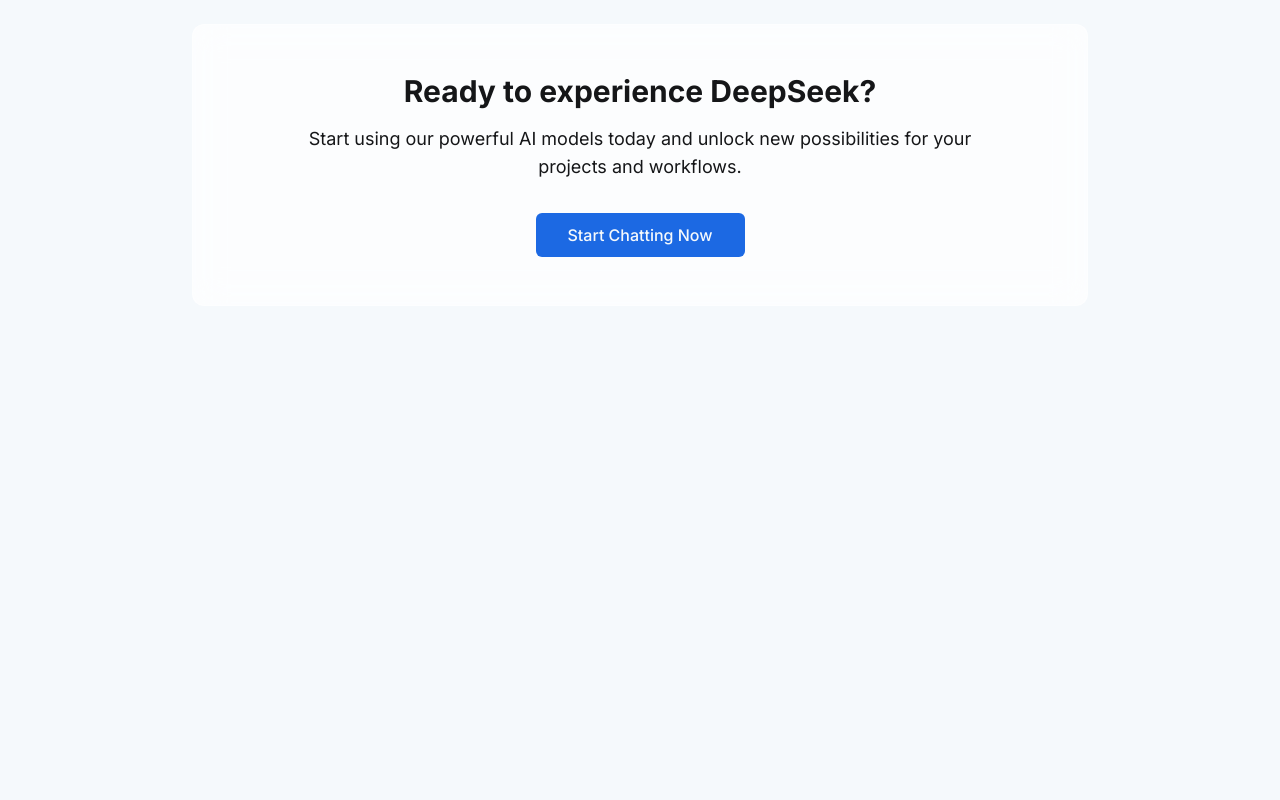
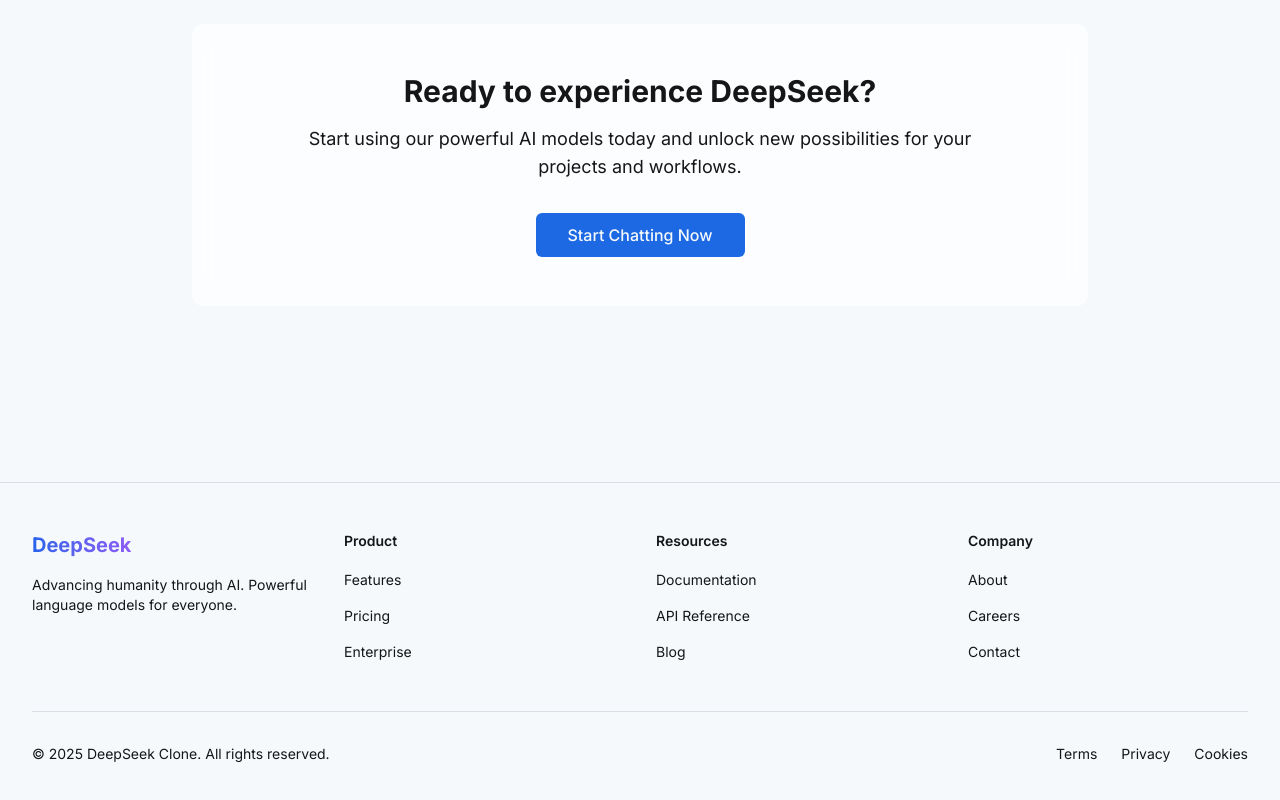
Before and after one commit to Dave-devs/deepseek-clone, a Next.js app: page / in a window 1280 px wide. Shown: the part 1943-2743 px from the top of the page. Before the commit the page ends 2329 px from the top, so only its background shows below. Built offline with nearby package versions, Linux system fonts and the light colour scheme.

Commit message:
feat: add Footer component to the main page

```diff
--- a/src/app/page.tsx
+++ b/src/app/page.tsx
@@ -2,6 +2,7 @@
 import Hero from '@/components/section/Hero'
 import Features from '@/components/section/Features'
 import GetStarted from '@/components/section/GetStarted'
+import Footer from '@/components/layout/Footer'
 
 export default function Home() {
   return (
@@ -10,6 +11,9 @@
       <Hero />
       <Features />
       <GetStarted />
+      <div className='mt-auto'>
+        <Footer />
+      </div>
     </main>
   )
 }
--- /dev/null
+++ b/src/components/layout/Footer.tsx
@@ -0,0 +1,141 @@
+import React from "react";
+import Link from "next/link";
+
+export default function Footer() {
+    return (
+        <footer className="border-t border-border py-12 mt-24">
+            <div className="container px-4 sm:px-6 lg:px-8 mx-auto">
+                <div className="grid grid-cols-1 md:grid-cols-4 gap-8">
+                    <div>
+                        <Link href="/" className="inline-block">
+                            <span className="text-xl font-bold deepseek-gradient-text">
+                                DeepSeek
+                            </span>
+                        </Link>
+                        <p className="mt-4 text-sm text-muted-foreground">
+                            Advancing humanity through AI. Powerful language models for
+                            everyone.
+                        </p>
+                    </div>
+
+                    <div>
+                        <h3 className="text-sm font-semibold mb-4">Product</h3>
+                        <ul className="space-y-3">
+                            <li>
+                                <Link
+                                    href="#features"
+                                    className="text-sm text-muted-foreground hover:text-foreground transition-colors"
+                                >
+                                    Features
+                                </Link>
+                            </li>
+                            <li>
+                                <Link
+                                    href="/pricing"
+                                    className="text-sm text-muted-foreground hover:text-foreground transition-colors"
+                                >
+                                    Pricing
+                                </Link>
+                            </li>
+                            <li>
+                                <Link
+                                    href="/enterprise"
+                                    className="text-sm text-muted-foreground hover:text-foreground transition-colors"
+                                >
+                                    Enterprise
+                                </Link>
+                            </li>
+                        </ul>
+                    </div>
+
+                    <div>
+                        <h3 className="text-sm font-semibold mb-4">Resources</h3>
+                        <ul className="space-y-3">
+                            <li>
+                                <Link
+                                    href="/docs"
+                                    className="text-sm text-muted-foreground hover:text-foreground transition-colors"
+                                >
+                                    Documentation
+                                </Link>
+                            </li>
+                            <li>
+                                <Link
+                                    href="/api"
+                                    className="text-sm text-muted-foreground hover:text-foreground transition-colors"
+                                >
+                                    API Reference
+                                </Link>
+                            </li>
+                            <li>
+                                <Link
+                                    href="/blog"
+                                    className="text-sm text-muted-foreground hover:text-foreground transition-colors"
+                                >
+                                    Blog
+                                </Link>
+                            </li>
+                        </ul>
+                    </div>
+
+                    <div>
+                        <h3 className="text-sm font-semibold mb-4">Company</h3>
+                        <ul className="space-y-3">
+                            <li>
+                                <Link
+                                    href="/about"
+                                    className="text-sm text-muted-foreground hover:text-foreground transition-colors"
+                                >
+                                    About
+                                </Link>
+                            </li>
+                            <li>
+                                <Link
+                                    href="/careers"
+                                    className="text-sm text-muted-foreground hover:text-foreground transition-colors"
+                                >
+                                    Careers
+                                </Link>
+                            </li>
+                            <li>
+                                <Link
+                                    href="/contact"
+                                    className="text-sm text-muted-foreground hover:text-foreground transition-colors"
+                                >
+                                    Contact
+                                </Link>
+                            </li>
+                        </ul>
+                    </div>
+                </div>
+
+                <div className="mt-12 pt-8 border-t border-border flex flex-col sm:flex-row justify-between items-center">
+                    <p className="text-sm text-muted-foreground">
+                        &copy; {new Date().getFullYear()} DeepSeek Clone. All rights
+                        reserved.
+                    </p>
+                    <div className="flex space-x-6 mt-4 sm:mt-0">
+                        <Link
+                            href="/terms"
+                            className="text-sm text-muted-foreground hover:text-foreground transition-colors"
+                        >
+                            Terms
+                        </Link>
+                        <Link
+                            href="/privacy"
+                            className="text-sm text-muted-foreground hover:text-foreground transition-colors"
+                        >
+                            Privacy
+                        </Link>
+                        <Link
+                            href="/cookies"
+                            className="text-sm text-muted-foreground hover:text-foreground transition-colors"
+                        >
+                            Cookies
+                        </Link>
+                    </div>
+                </div>
+            </div>
+        </footer>
+    );
+}
```
